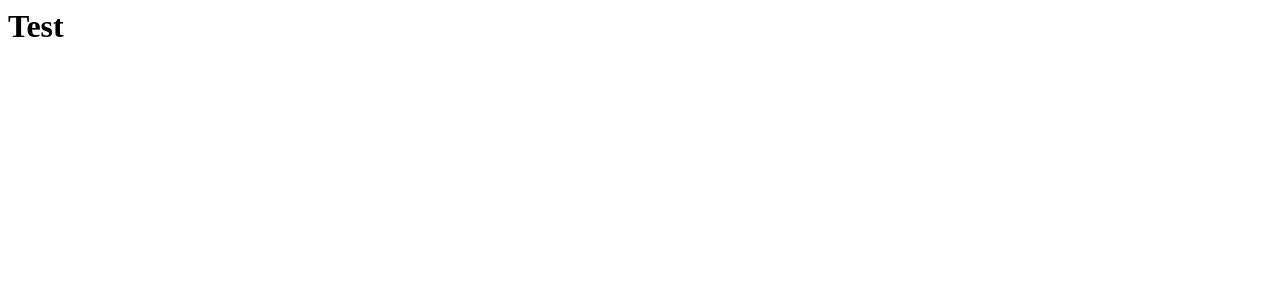
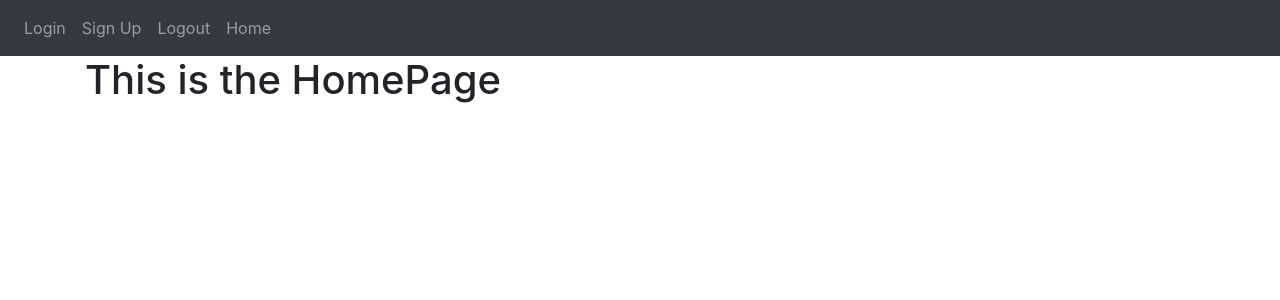
Before and after one commit to Mathias007/python-website, a Flask app: page / in a window 1280 px wide. Before the commit the part shown is almost empty. Shown: the top 300 px of the page. Run offline with Flask 3, Linux system fonts and the light colour scheme; some libraries are stand-ins or nearby versions.

Commit message:
Extend base template, add home template extension and use them in views.py.

```diff
--- a/website/templates/base.html
+++ b/website/templates/base.html
@@ -17,7 +17,30 @@
     <title>{% block title %}Home{% endblock %}</title>
 </head>
 <body>
+    <nav class="navbar navbar-expand-lg navbar-dark bg-dark">
+        <button
+            class="navbar-toggler"
+            type="button"
+            data-toggle="collapse"
+            data-target="#navbar"
+        >
+            <span class="navbar-toggler-icon"></span>
+        </button>
+        <div class="collapse navbar-collapse" id="navbar">
+            <div class="navbar-nav">
+                <a class="nav-item nav-link" id="login" href="/login">Login</a>
+                <a class="nav-item nav-link" id="signUp" href="/sign-up">Sign Up</a>
+                <a class="nav-item nav-link" id="logout" href="/logout">Logout</a>
+                <a class="nav-item nav-link" id="home" href="/home">Home</a>
+            </div>
+        </div>
+    </nav>
 
+    <div class="container">
+        {% block content %}
+
+        {% endblock %}
+    </div>
 
     <script
         src="https://code.jquery.com/jquery-3.2.1.slim.min.js"
--- /dev/null
+++ b/website/templates/home.html
@@ -0,0 +1,5 @@
+{% extends "base.html" %} {% block title %}Changed{% endblock %}
+
+{% block content %}
+<h1>This is the HomePage</h1>
+{% endblock %}
--- a/website/views.py
+++ b/website/views.py
@@ -1,7 +1,7 @@
-from flask import Blueprint
+from flask import Blueprint, render_template
 
 views = Blueprint('views', __name__)
 
 @views.route('/')
 def home():
-    return "<h1>Test</h1>"
+    return render_template("home.html")
```
